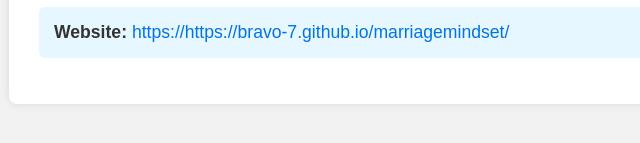
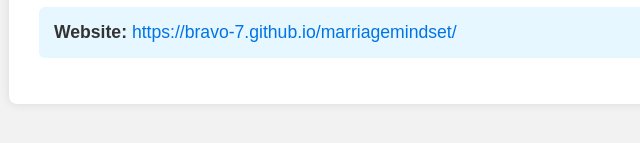
Before and after one commit to Bravo-7/marriagemindset, a plain HTML site: page index.html in a window 1280 px wide. Shown: the part 347-490 px from the top of the page, 201-841 px from the left. Drawn offline with Linux system fonts and the light colour scheme.

Commit message:
Update index.html

```diff
--- a/index.html
+++ b/index.html
@@ -53,7 +53,7 @@
   <li><strong>Legal Address:</strong> 15682 Malver Hill Ave, Baton Rouge, United States</li>
   <li><strong>Email:</strong> <a href="mailto:jaezzo@gmail.com">jaezzo@gmail.com</a></li>
   <li><strong>Phone:</strong> +1-225-326-5141</li>
-  <li><strong>Website:</strong> <a href="https://https://bravo-7.github.io/marriagemindset/" target="_blank">https://https://bravo-7.github.io/marriagemindset/</a></li>
+  <li><strong>Website:</strong> <a href="https://bravo-7.github.io/marriagemindset/" target="_blank">https://bravo-7.github.io/marriagemindset/</a></li>
 </ul>
 </div>
 </body>
```
